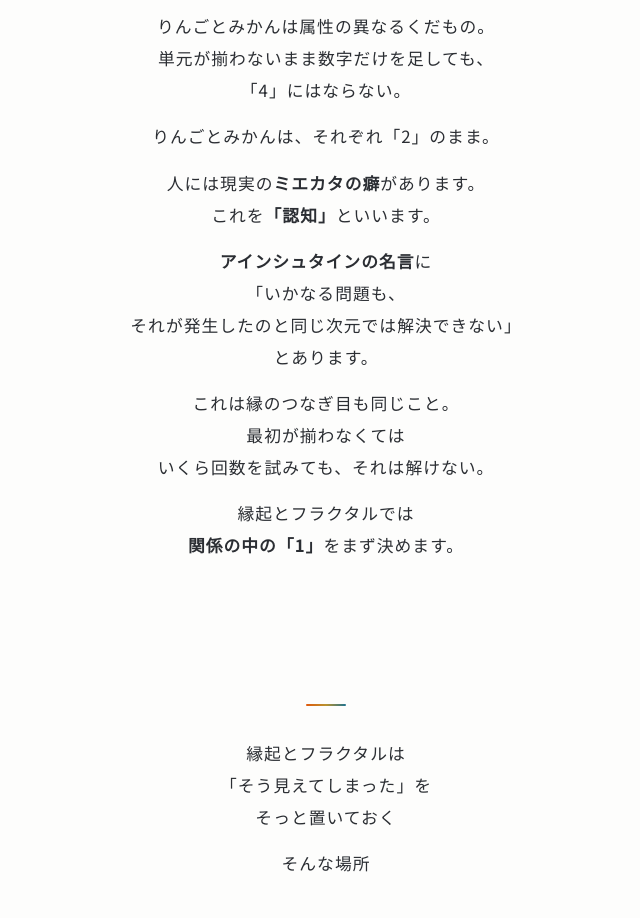
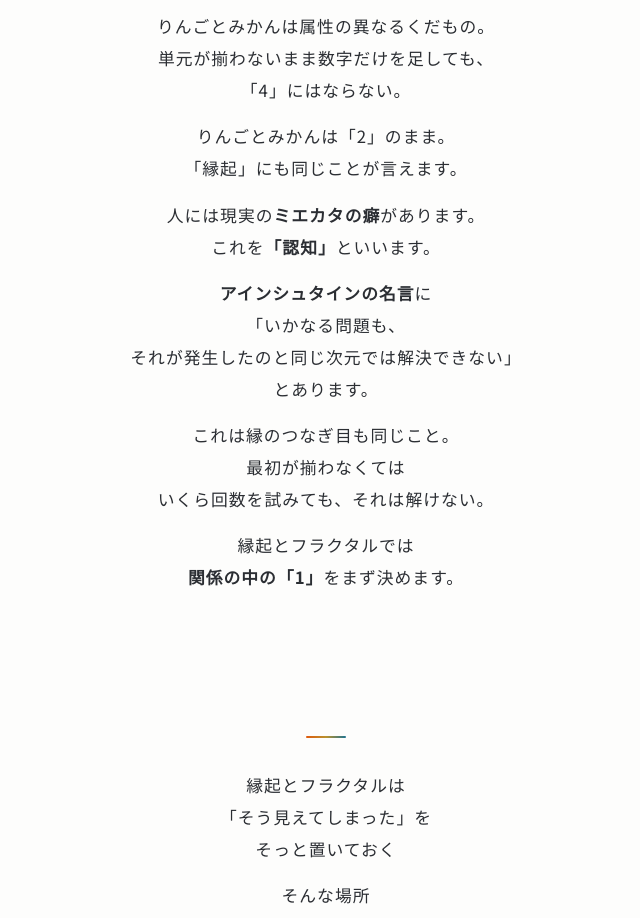
Before and after one commit to nanbasuri891-maker/enfra, a plain HTML site: page index.html in a window 1280 px wide. Shown: the part 1629-2547 px from the top of the page, without its empty margins (314-954 px from the left). Drawn offline with nearby package versions, Linux system fonts and the light colour scheme; a web font is replaced by a local one.

Commit message:
Update index.html

```diff
--- a/index.html
+++ b/index.html
@@ -1270,7 +1270,7 @@
     <div class="lines">
       <p class="reveal-float">小学校1～2年生の単元<br><strong>りんご2個とみかん2個は「4」にならないのか。</strong></p>
       <p class="reveal-float">りんごとみかんは属性の異なるくだもの。<br>単元が揃わないまま数字だけを足しても、<br>「4」にはならない。</p>
-      <p class="reveal-float">りんごとみかんは、それぞれ「2」のまま。</p>
+      <p class="reveal-float">りんごとみかんは「2」のまま。<br>「縁起」にも同じことが言えます。</p>
       <p class="reveal-float">人には現実の<strong>ミエカタの癖</strong>があります。<br>これを<strong>「認知」</strong>といいます。</p>
       <p class="reveal-float"><strong>アインシュタインの名言</strong>に<br>「いかなる問題も、<br>それが発生したのと同じ次元では解決できない」<br>とあります。</p>
       <p class="reveal-float">これは縁のつなぎ目も同じこと。<br>最初が揃わなくては<br>いくら回数を試みても、それは解けない。</p>
```
